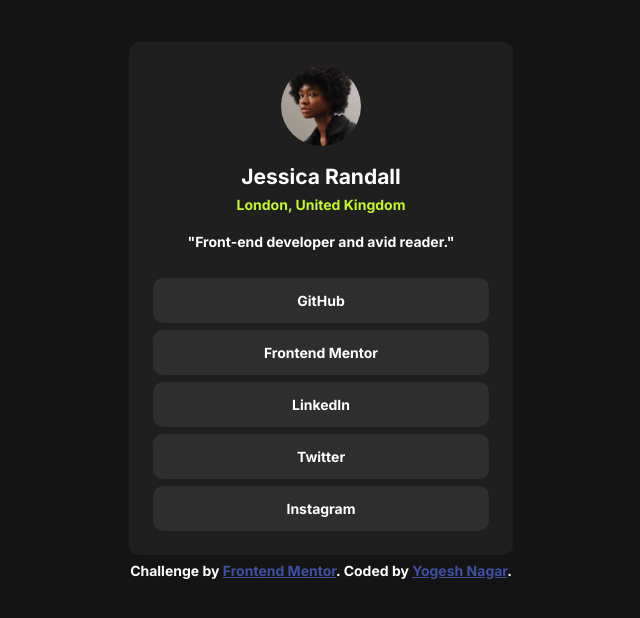
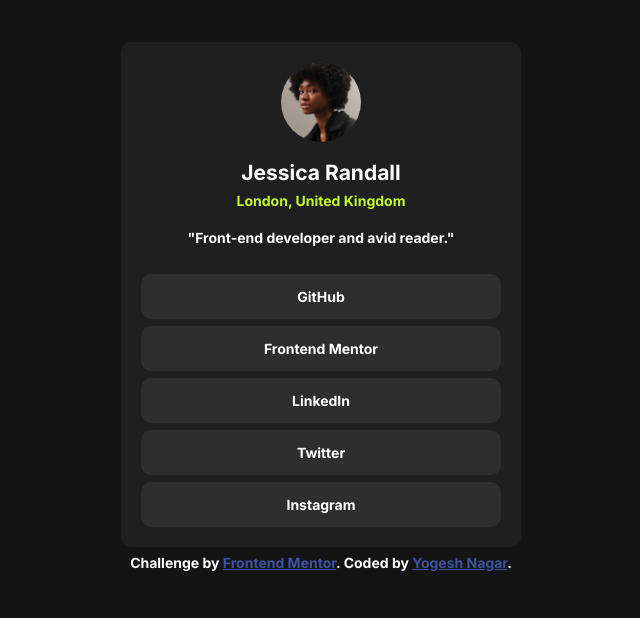
Before and after one commit to yogesh2142/social-links-profile, a plain HTML site: page index.html in a window 1280 px wide. Shown: the whole page, without its empty margins (319-959 px from the left). Drawn offline with Linux system fonts and the light colour scheme.

Commit message:
Update style.css

```diff
--- a/style.css
+++ b/style.css
@@ -25,12 +25,8 @@
 .container{
     background-color: hsl(0, 0%, 12%);
     border-radius: 10px;
-    width: 400px;
-    padding: 24px;
-    width: 30%;
+    padding: 20px;
     margin-top: 3rem;
-
-
 }
 
 .container img {
@@ -93,7 +89,7 @@
     color: hsl(228, 45%, 44%);
 }
 
-@media (min-width:1440px) {
+@media (max-width: 1440px) {
     .container{
         width: 400px;
     }
```
